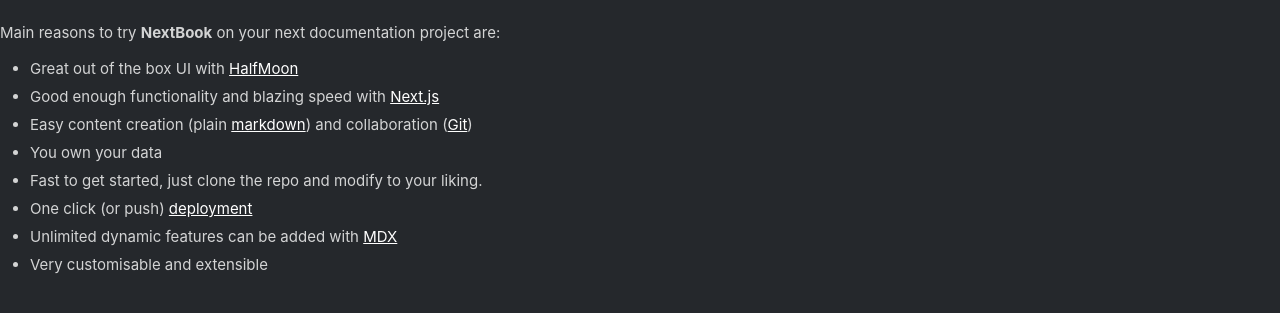
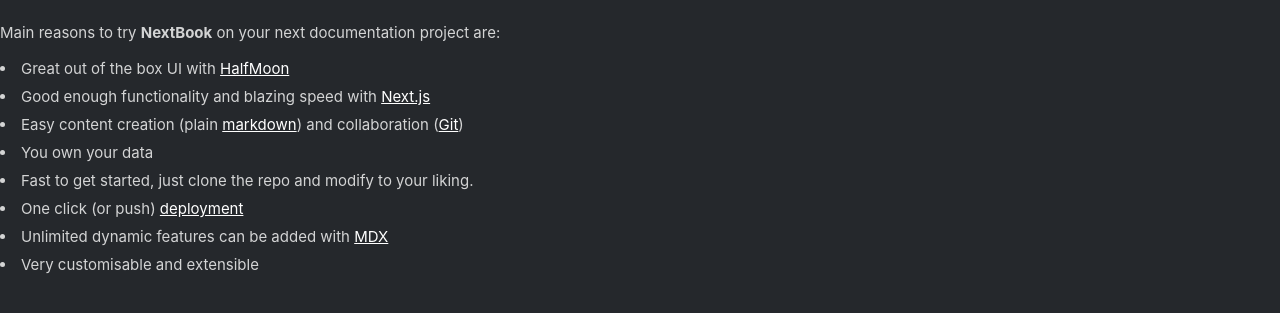
Before and after one commit to amiroff/NextBook, a Next.js app: page / in a window 1280 px wide. Shown: the part 248-561 px from the top of the page. Built offline with nearby package versions, Linux system fonts and the light colour scheme.

Commit message:
Improve lists display

```diff
--- a/styles/global.css
+++ b/styles/global.css
@@ -83,14 +83,9 @@
   padding: 0.8rem;
 }
 
-ul,
-ol {
-  margin-left: 3rem;
-}
-
-ul,
-ol {
-  list-style-position: outside;
+.md-content ul,
+.md-content ol {
+  margin-left: 1em;
 }
 
 li {
```
